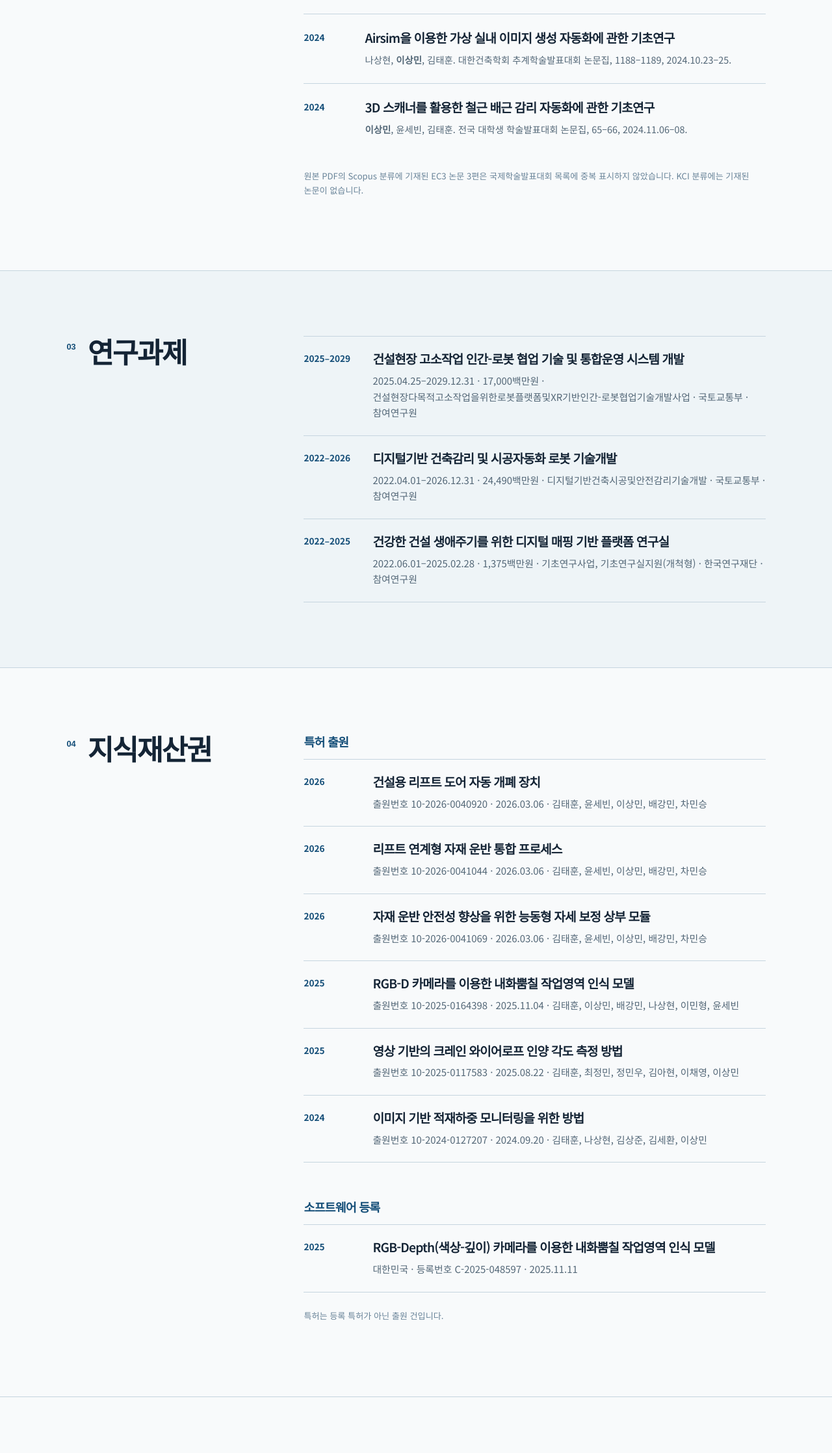
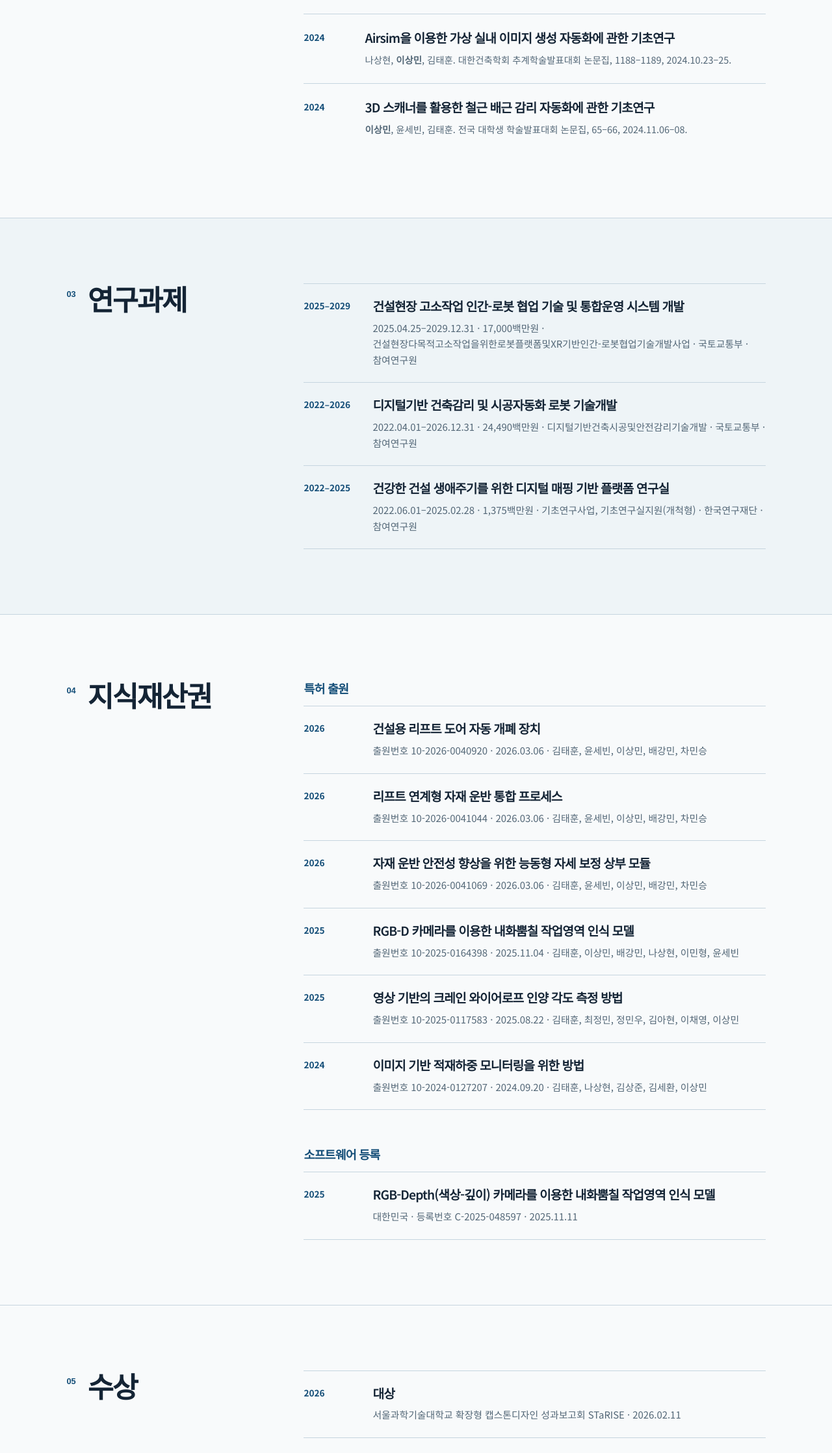
Before and after one commit to Sangmin9242/Sangmin9242.github.io, a plain HTML site: page ko.html in a window 1280 px wide. Shown: the part 2978-5214 px from the top of the page at 65% size. Drawn offline with Linux system fonts and the light colour scheme.

Commit message:
Remove editorial notes from public CV

```diff
--- a/ko.html
+++ b/ko.html
@@ -50,7 +50,7 @@
         <li><span class="pub-year">2024</span><div><span class="pub-title">적재하중 관리를 위한 이미지 기반 모니터링 방법</span><p>나상현, 김상준, 김세환, <strong>이상민</strong>, 김태훈. 한국건축시공학회 봄학술발표대회 논문집, 193–194, 2024.05.22–24. <strong>우수학술상</strong></p></div></li>
         <li><span class="pub-year">2024</span><div><span class="pub-title">Airsim을 이용한 가상 실내 이미지 생성 자동화에 관한 기초연구</span><p>나상현, <strong>이상민</strong>, 김태훈. 대한건축학회 추계학술발표대회 논문집, 1188–1189, 2024.10.23–25.</p></div></li>
         <li><span class="pub-year">2024</span><div><span class="pub-title">3D 스캐너를 활용한 철근 배근 감리 자동화에 관한 기초연구</span><p><strong>이상민</strong>, 윤세빈, 김태훈. 전국 대학생 학술발표대회 논문집, 65–66, 2024.11.06–08.</p></div></li>
-      </ol></div><p class="publication-note">원본 PDF의 Scopus 분류에 기재된 EC3 논문 3편은 국제학술발표대회 목록에 중복 표시하지 않았습니다. KCI 분류에는 기재된 논문이 없습니다.</p>
+      </ol></div>
     </div></section>
 
     <section class="section projects" id="projects" aria-labelledby="projects-heading"><div class="section-heading"><span class="section-index">03</span><h2 id="projects-heading">연구과제</h2></div><div class="section-body"><div class="entry-list">
@@ -66,7 +66,7 @@
       <article class="entry"><span class="entry-date">2025</span><div><h3>RGB-D 카메라를 이용한 내화뿜칠 작업영역 인식 모델</h3><p>출원번호 10-2025-0164398 · 2025.11.04 · 김태훈, 이상민, 배강민, 나상현, 이민형, 윤세빈</p></div></article>
       <article class="entry"><span class="entry-date">2025</span><div><h3>영상 기반의 크레인 와이어로프 인양 각도 측정 방법</h3><p>출원번호 10-2025-0117583 · 2025.08.22 · 김태훈, 최정민, 정민우, 김아현, 이채영, 이상민</p></div></article>
       <article class="entry"><span class="entry-date">2024</span><div><h3>이미지 기반 적재하중 모니터링을 위한 방법</h3><p>출원번호 10-2024-0127207 · 2024.09.20 · 김태훈, 나상현, 김상준, 김세환, 이상민</p></div></article>
-    </div><h3 class="subheading">소프트웨어 등록</h3><div class="entry-list"><article class="entry"><span class="entry-date">2025</span><div><h3>RGB-Depth(색상-깊이) 카메라를 이용한 내화뿜칠 작업영역 인식 모델</h3><p>대한민국 · 등록번호 C-2025-048597 · 2025.11.11</p></div></article></div><p class="publication-note">특허는 등록 특허가 아닌 출원 건입니다.</p></div></section>
+    </div><h3 class="subheading">소프트웨어 등록</h3><div class="entry-list"><article class="entry"><span class="entry-date">2025</span><div><h3>RGB-Depth(색상-깊이) 카메라를 이용한 내화뿜칠 작업영역 인식 모델</h3><p>대한민국 · 등록번호 C-2025-048597 · 2025.11.11</p></div></article></div></div></section>
 
     <section class="section awards" id="awards" aria-labelledby="awards-heading"><div class="section-heading"><span class="section-index">05</span><h2 id="awards-heading">수상</h2></div><div class="section-body"><div class="entry-list">
       <article class="entry"><span class="entry-date">2026</span><div><h3>대상</h3><p>서울과학기술대학교 확장형 캡스톤디자인 성과보고회 STaRISE · 2026.02.11</p></div></article>
```
Also changed, not shown: index.html (+2 -2 lines).
